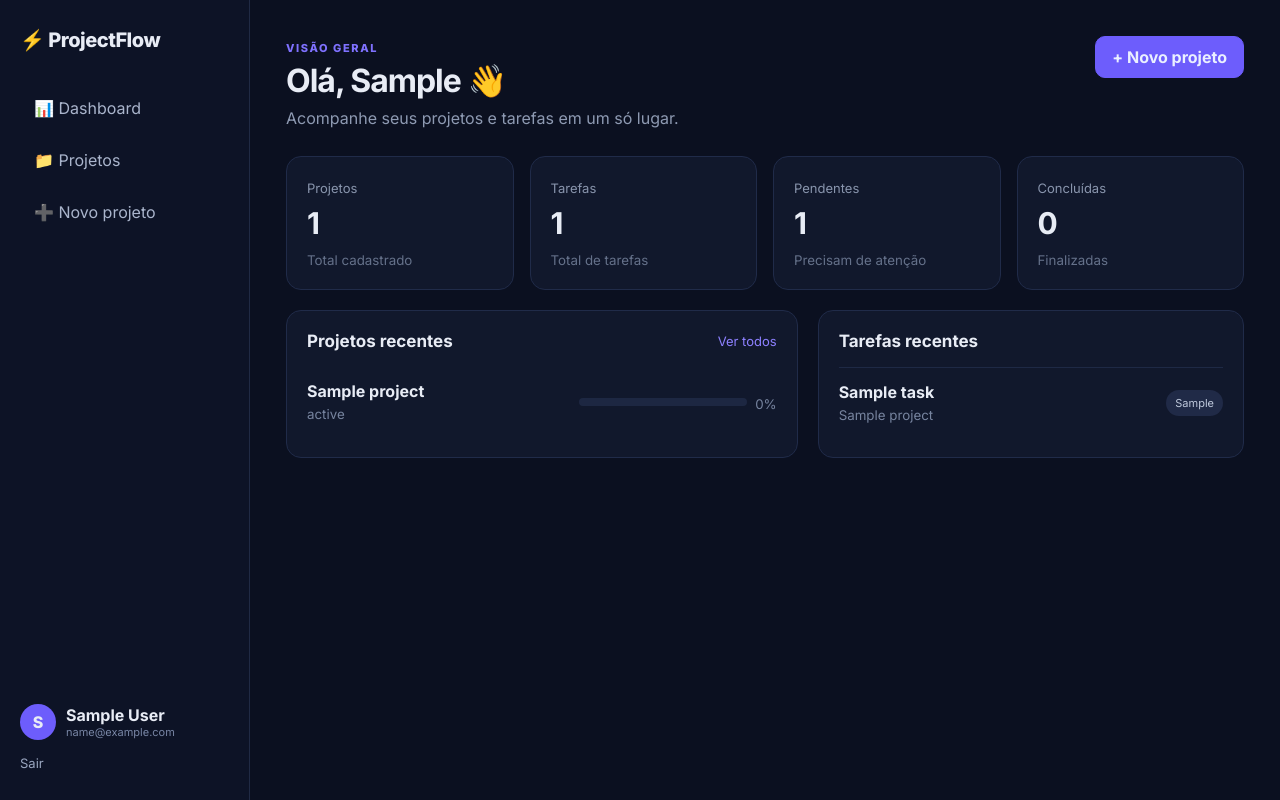
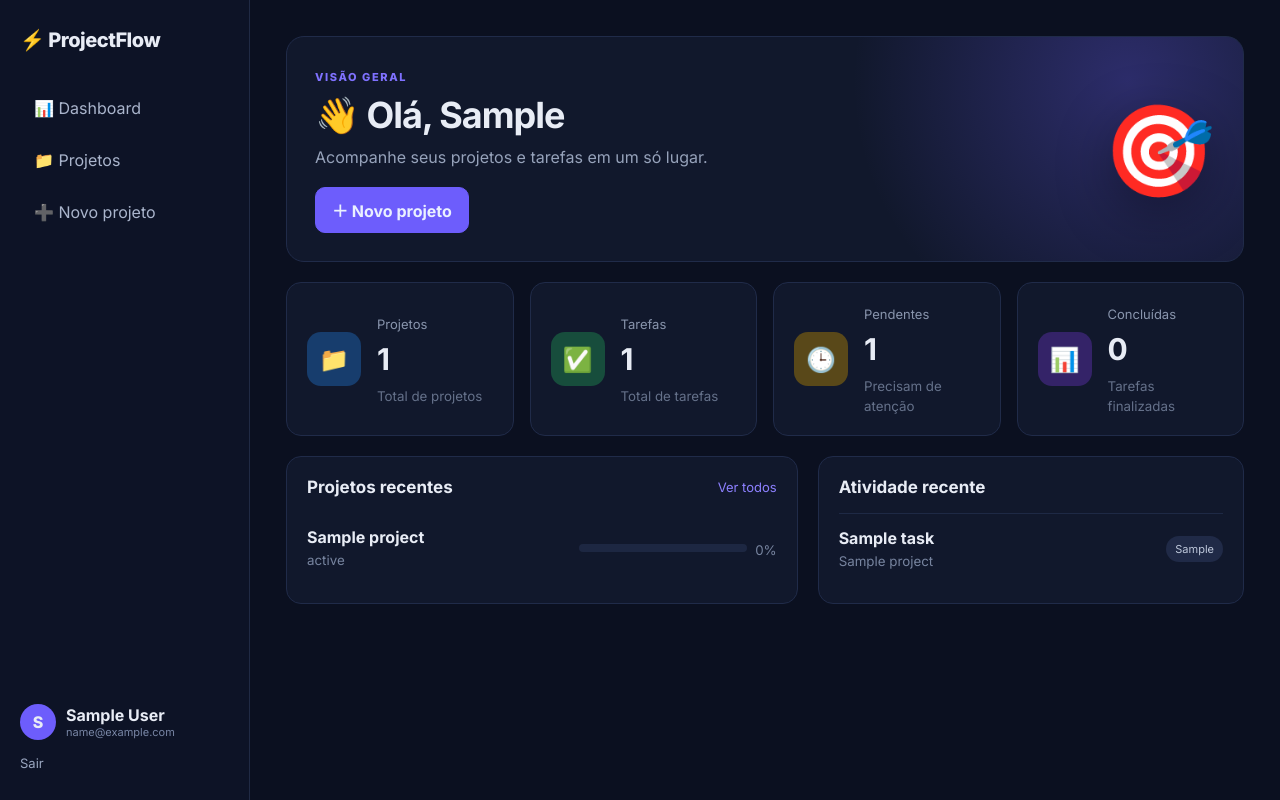
Before and after one commit to Oliveira7-Dev/projectflow, a Flask app: page / in a window 1280 px wide. Run offline with Flask 3, Linux system fonts and the light colour scheme; a user stored in the database is signed in; tables that the repository leaves empty hold one stand-in row (values such as "Sample post").

Commit message:
fix: corrige layout mobile do ProjectFlow

```diff
--- a/app/static/css/style.css
+++ b/app/static/css/style.css
@@ -144,3 +144,294 @@
   .stats-grid{grid-template-columns:1fr}
   .actions{grid-template-columns:1fr}
 }
+
+
+/* ==========================================================
+   MOBILE FIX FINAL
+   Corrige o app-shell que estava colocando topbar e conteúdo
+   lado a lado em telas pequenas.
+   ========================================================== */
+
+.dashboard-hero{
+  display:flex;
+  align-items:center;
+  justify-content:space-between;
+  gap:28px;
+  padding:28px;
+  margin-bottom:20px;
+  border:1px solid #202b49;
+  border-radius:18px;
+  background:
+    radial-gradient(circle at 88% 20%, rgba(109,93,252,.30), transparent 32%),
+    #11182c;
+  overflow:hidden;
+}
+
+.dashboard-hero h1{
+  margin:8px 0 10px;
+  font-size:36px;
+  letter-spacing:-1px;
+}
+
+.dashboard-hero p{
+  margin:0 0 20px;
+  color:#96a2ba;
+  max-width:560px;
+}
+
+.hero-visual{
+  flex:0 0 auto;
+  font-size:90px;
+  filter:drop-shadow(0 16px 28px rgba(0,0,0,.35));
+}
+
+.hero-button{
+  width:max-content;
+}
+
+.stat-card{
+  display:flex;
+  align-items:center;
+  gap:16px;
+}
+
+.stat-icon{
+  width:54px;
+  height:54px;
+  flex:0 0 54px;
+  border-radius:14px;
+  display:grid;
+  place-items:center;
+  font-size:24px;
+}
+
+.stat-icon.blue{background:#173d6d}
+.stat-icon.green{background:#174d3c}
+.stat-icon.yellow{background:#594819}
+.stat-icon.purple{background:#342368}
+
+.empty-project-panel{
+  text-align:center;
+  padding:42px 24px;
+}
+
+.empty-project-panel h2{
+  margin:12px 0 8px;
+}
+
+.empty-project-panel p{
+  color:#8f9ab0;
+  margin:0 auto 22px;
+  max-width:460px;
+}
+
+.empty-project-icon{
+  font-size:44px;
+}
+
+.activity-empty{
+  display:flex;
+  align-items:center;
+  justify-content:flex-start;
+  gap:14px;
+  text-align:left;
+}
+
+.activity-empty strong,
+.activity-empty small{
+  display:block;
+}
+
+.activity-empty small{
+  color:#77849f;
+  margin-top:4px;
+}
+
+.activity-icon{
+  width:44px;
+  height:44px;
+  border-radius:50%;
+  display:grid;
+  place-items:center;
+  background:#1a2440;
+}
+
+@media (max-width: 700px){
+  html,body{
+    width:100%;
+    max-width:100%;
+    overflow-x:hidden;
+  }
+
+  body{
+    padding-bottom:92px;
+  }
+
+  /* ESSA É A CORREÇÃO PRINCIPAL */
+  .app-shell{
+    display:block !important;
+    width:100% !important;
+    min-height:100vh;
+  }
+
+  .mobile-topbar{
+    display:flex !important;
+    width:100%;
+    height:66px;
+    box-sizing:border-box;
+    position:sticky;
+    top:0;
+    left:0;
+    right:0;
+  }
+
+  .mobile-topbar .brand{
+    font-size:20px;
+    white-space:nowrap;
+  }
+
+  .content,
+  .content.auth-content{
+    display:block;
+    margin-left:0 !important;
+    width:100% !important;
+    max-width:100% !important;
+    padding:16px 16px 28px !important;
+  }
+
+  .dashboard-hero{
+    width:100%;
+    display:block;
+    padding:22px 20px;
+    margin:0 0 14px;
+    border-radius:18px;
+  }
+
+  .dashboard-hero h1{
+    font-size:30px;
+    line-height:1.12;
+    margin:7px 0 9px;
+  }
+
+  .dashboard-hero p{
+    font-size:16px;
+    line-height:1.5;
+    margin-bottom:18px;
+  }
+
+  .hero-visual{
+    display:none;
+  }
+
+  .hero-button{
+    width:100%;
+    min-height:52px;
+    display:flex;
+    align-items:center;
+    justify-content:center;
+    font-size:16px;
+    border-radius:13px;
+  }
+
+  .stats-grid.mobile-stats{
+    display:grid !important;
+    grid-template-columns:repeat(2,minmax(0,1fr)) !important;
+    gap:10px !important;
+    width:100%;
+    margin-bottom:14px;
+  }
+
+  .mobile-stats .stat-card{
+    min-width:0;
+    min-height:150px;
+    padding:15px;
+    flex-direction:column;
+    align-items:flex-start;
+    justify-content:flex-start;
+    gap:10px;
+    border-radius:16px;
+  }
+
+  .mobile-stats .stat-icon{
+    width:46px;
+    height:46px;
+    flex-basis:46px;
+    border-radius:12px;
+    font-size:20px;
+  }
+
+  .mobile-stats .stat-card span{
+    font-size:13px;
+  }
+
+  .mobile-stats .stat-card strong{
+    font-size:30px;
+    margin:5px 0;
+  }
+
+  .mobile-stats .stat-card small{
+    font-size:12px;
+    line-height:1.3;
+  }
+
+  .empty-project-panel{
+    width:100%;
+    padding:30px 18px;
+    margin-bottom:14px;
+  }
+
+  .empty-project-panel .btn{
+    width:100%;
+    max-width:260px;
+  }
+
+  .dashboard-panels{
+    display:grid !important;
+    grid-template-columns:1fr !important;
+    gap:14px !important;
+    width:100%;
+  }
+
+  .dashboard-panels .panel{
+    width:100%;
+    margin:0;
+  }
+
+  .project-row{
+    width:100%;
+  }
+
+  .mobile-bottom-nav{
+    display:grid !important;
+    grid-template-columns:repeat(3,1fr);
+    left:12px;
+    right:12px;
+    width:auto;
+    max-width:none;
+    bottom:calc(10px + env(safe-area-inset-bottom));
+  }
+
+  .mobile-bottom-nav a{
+    min-width:0;
+  }
+
+  .sidebar{
+    position:fixed !important;
+    top:0;
+    bottom:0;
+    left:0;
+    height:100dvh;
+  }
+}
+
+@media (max-width: 390px){
+  .stats-grid.mobile-stats{
+    grid-template-columns:1fr !important;
+  }
+
+  .mobile-stats .stat-card{
+    min-height:auto;
+    flex-direction:row;
+    align-items:center;
+  }
+}
--- a/app/static/sw.js
+++ b/app/static/sw.js
@@ -1,4 +1,4 @@
-const CACHE_NAME = 'projectflow-v1';
+const CACHE_NAME = 'projectflow-v3';
 const STATIC_ASSETS = [
   '/static/css/style.css',
   '/static/img/icon-192.png',
--- a/app/templates/base.html
+++ b/app/templates/base.html
@@ -17,7 +17,7 @@
   <link rel="preconnect" href="https://fonts.googleapis.com">
   <link rel="preconnect" href="https://fonts.gstatic.com" crossorigin>
   <link href="https://fonts.googleapis.com/css2?family=Inter:wght@400;500;600;700;800&display=swap" rel="stylesheet">
-  <link rel="stylesheet" href="{{ url_for('static', filename='css/style.css') }}">
+  <link rel="stylesheet" href="{{ url_for('static', filename='css/style.css', v='3') }}">
 </head>
 <body>
   <div class="app-shell">
--- a/app/templates/dashboard.html
+++ b/app/templates/dashboard.html
@@ -1,37 +1,110 @@
 {% extends "base.html" %}
 {% block title %}Dashboard | ProjectFlow{% endblock %}
+
 {% block content %}
-<header class="page-header">
-  <div><span class="eyebrow">Visão geral</span><h1>Olá, {{ current_user.name.split()[0] }} 👋</h1><p>Acompanhe seus projetos e tarefas em um só lugar.</p></div>
-  <a class="btn primary" href="{{ url_for('main.project_new') }}">+ Novo projeto</a>
-</header>
+<section class="dashboard-hero">
+  <div class="hero-copy">
+    <span class="eyebrow">Visão geral</span>
+    <h1>👋 Olá, {{ current_user.name.split()[0] }}</h1>
+    <p>Acompanhe seus projetos e tarefas em um só lugar.</p>
+    <a class="btn primary hero-button" href="{{ url_for('main.project_new') }}">＋ Novo projeto</a>
+  </div>
 
-<section class="stats-grid">
-  <div class="stat-card"><span>Projetos</span><strong>{{ stats.projects }}</strong><small>Total cadastrado</small></div>
-  <div class="stat-card"><span>Tarefas</span><strong>{{ stats.tasks }}</strong><small>Total de tarefas</small></div>
-  <div class="stat-card"><span>Pendentes</span><strong>{{ stats.pending }}</strong><small>Precisam de atenção</small></div>
-  <div class="stat-card"><span>Concluídas</span><strong>{{ stats.done }}</strong><small>Finalizadas</small></div>
+  <div class="hero-visual" aria-hidden="true">🎯</div>
 </section>
 
-<section class="split">
+<section class="stats-grid mobile-stats">
+  <div class="stat-card">
+    <div class="stat-icon blue">📁</div>
+    <div>
+      <span>Projetos</span>
+      <strong>{{ stats.projects }}</strong>
+      <small>Total de projetos</small>
+    </div>
+  </div>
+
+  <div class="stat-card">
+    <div class="stat-icon green">✅</div>
+    <div>
+      <span>Tarefas</span>
+      <strong>{{ stats.tasks }}</strong>
+      <small>Total de tarefas</small>
+    </div>
+  </div>
+
+  <div class="stat-card">
+    <div class="stat-icon yellow">🕒</div>
+    <div>
+      <span>Pendentes</span>
+      <strong>{{ stats.pending }}</strong>
+      <small>Precisam de atenção</small>
+    </div>
+  </div>
+
+  <div class="stat-card">
+    <div class="stat-icon purple">📊</div>
+    <div>
+      <span>Concluídas</span>
+      <strong>{{ stats.done }}</strong>
+      <small>Tarefas finalizadas</small>
+    </div>
+  </div>
+</section>
+
+{% if not projects %}
+<section class="panel empty-project-panel">
+  <div class="empty-project-icon">📁</div>
+  <h2>Nenhum projeto ainda</h2>
+  <p>Crie seu primeiro projeto e comece a organizar suas tarefas.</p>
+  <a class="btn primary" href="{{ url_for('main.project_new') }}">＋ Criar projeto</a>
+</section>
+{% endif %}
+
+<section class="split dashboard-panels">
   <div class="panel">
-    <div class="panel-title"><h2>Projetos recentes</h2><a href="{{ url_for('main.projects') }}">Ver todos</a></div>
+    <div class="panel-title">
+      <h2>Projetos recentes</h2>
+      <a href="{{ url_for('main.projects') }}">Ver todos</a>
+    </div>
+
     {% for p in projects %}
       <a class="project-row" href="{{ url_for('main.project_detail', project_id=p.id) }}">
-        <div><strong>{{ p.name }}</strong><small>{{ p.status }}</small></div>
-        <div class="progress-wrap"><div class="progress"><span style="width:{{ p.progress }}%"></span></div><small>{{ p.progress }}%</small></div>
+        <div>
+          <strong>{{ p.name }}</strong>
+          <small>{{ p.status }}</small>
+        </div>
+        <div class="progress-wrap">
+          <div class="progress"><span style="width:{{ p.progress }}%"></span></div>
+          <small>{{ p.progress }}%</small>
+        </div>
       </a>
-    {% else %}<div class="empty">Nenhum projeto ainda.</div>{% endfor %}
+    {% else %}
+      <div class="empty">Nenhum projeto cadastrado.</div>
+    {% endfor %}
   </div>
 
   <div class="panel">
-    <div class="panel-title"><h2>Tarefas recentes</h2></div>
+    <div class="panel-title">
+      <h2>Atividade recente</h2>
+    </div>
+
     {% for t in recent_tasks %}
       <div class="task-row">
-        <div><strong>{{ t.title }}</strong><small>{{ t.project.name }}</small></div>
+        <div>
+          <strong>{{ t.title }}</strong>
+          <small>{{ t.project.name }}</small>
+        </div>
         <span class="badge {{ t.priority|lower }}">{{ t.priority }}</span>
       </div>
-    {% else %}<div class="empty">Nenhuma tarefa ainda.</div>{% endfor %}
+    {% else %}
+      <div class="empty activity-empty">
+        <span class="activity-icon">🕒</span>
+        <div>
+          <strong>Nenhuma atividade recente</strong>
+          <small>Suas ações aparecerão aqui.</small>
+        </div>
+      </div>
+    {% endfor %}
   </div>
 </section>
 {% endblock %}
```
